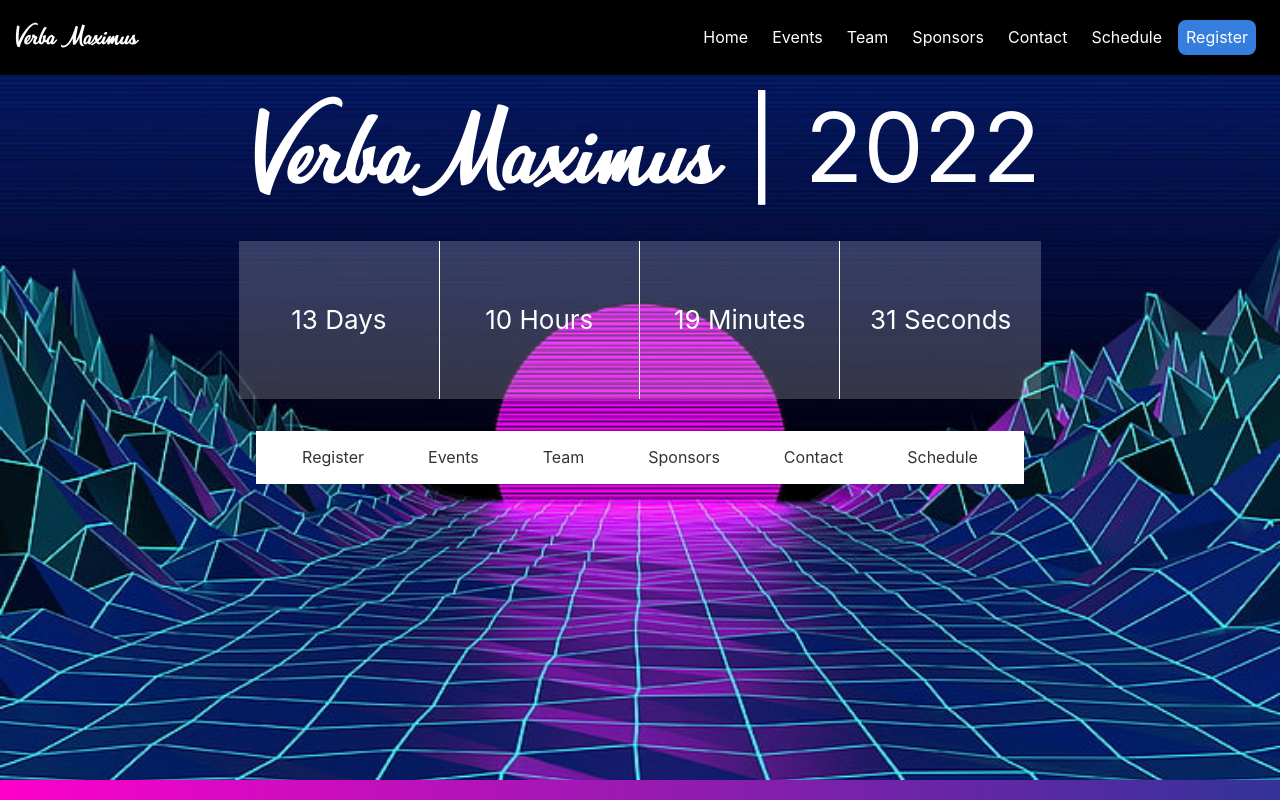
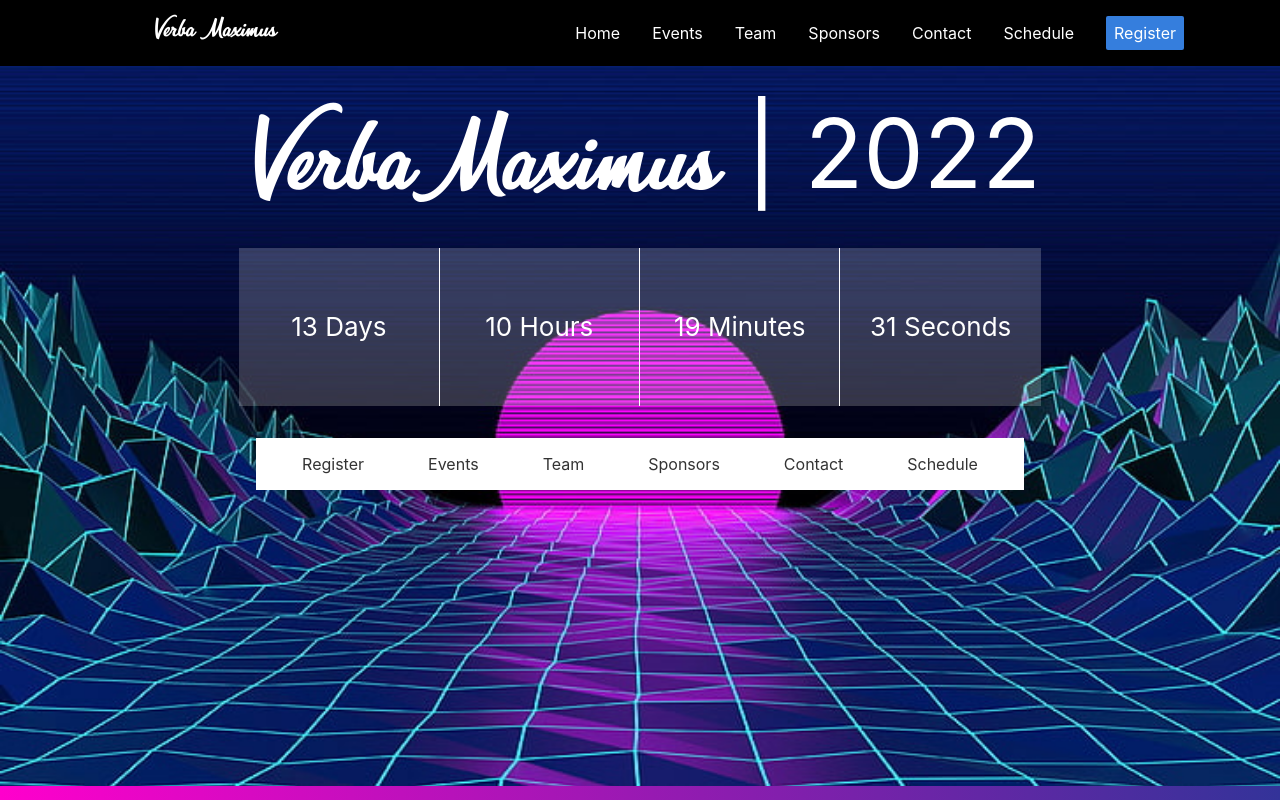
Before and after one commit to verbamaximus/vmwebsite, a React (Create React App) app: page / in a window 1280 px wide. Shown: the top 800 px of the page. Built offline with nearby package versions, Linux system fonts and the light colour scheme.

Commit message:
navbar fix

```diff
--- a/src/App.css
+++ b/src/App.css
@@ -127,9 +127,9 @@ h1 {
   justify-content: space-between;
 }
 
-.pages {
+/* .pages {
   margin-top: 60px
-}
+} */
 
 .header-title {
   justify-content: flex-start;
--- a/src/Components/Header.js
+++ b/src/Components/Header.js
@@ -2,19 +2,27 @@ import { Link } from "react-router-dom"
 
 export default function Header() {
     return (
-        <div className="header">
-            <div className="quickkiss">
+        // <div className="header">
+        //     <div className="quickkiss">
+        //     <Link className="header-title" to="/">Verba Maximus</Link>
+        //     </div>
+        //     <div className="header-links">
+
+        //     </div>
+        // </div>
+        <nav class="db dt-l w-100 border-box pa3 ph5-l bg-black">
+        <div className="quickkiss">
             <Link className="header-title" to="/">Verba Maximus</Link>
-            </div>
-            <div className="header-links">
-                <Link className="h-link" to="/">Home</Link>
-                <Link className="h-link" to="/Events">Events</Link>
-                <Link className="h-link" to="/Team">Team</Link>
-                <Link className="h-link" to="/Sponsors">Sponsors</Link>
-                <Link className="h-link" to="/Contact">Contact</Link>
-                <Link className="h-link" to="/Schedule">Schedule</Link>
-                <Link className="h-reg-link bg-blue br3 pa2 nl2 nt2 nb2" to="/Register">Register</Link>
-            </div>
         </div>
+        <div class="db dtc-l v-mid w-100 w-75-l tc tr-l">
+            <Link className="white link dim dark-gray f6 f5-l dib mr3 mr4-l" to="/">Home</Link>
+            <Link className="white link dim dark-gray f6 f5-l dib mr3 mr4-l" to="/Events">Events</Link>
+            <Link className="white link dim dark-gray f6 f5-l dib mr3 mr4-l" to="/Team">Team</Link>
+            <Link className="white link dim dark-gray f6 f5-l dib mr3 mr4-l" to="/Sponsors">Sponsors</Link>
+            <Link className="white link dim dark-gray f6 f5-l dib mr3 mr4-l" to="/Contact">Contact</Link>
+            <Link className="white link dim dark-gray f6 f5-l dib mr3 mr4-l" to="/Schedule">Schedule</Link>
+            <Link className="white link dim bg-blue f6 f5-l dib mr3 mr4-l pa2 br1" to="/Register">Register</Link>
+        </div>
+        </nav>
     )
   }
```
